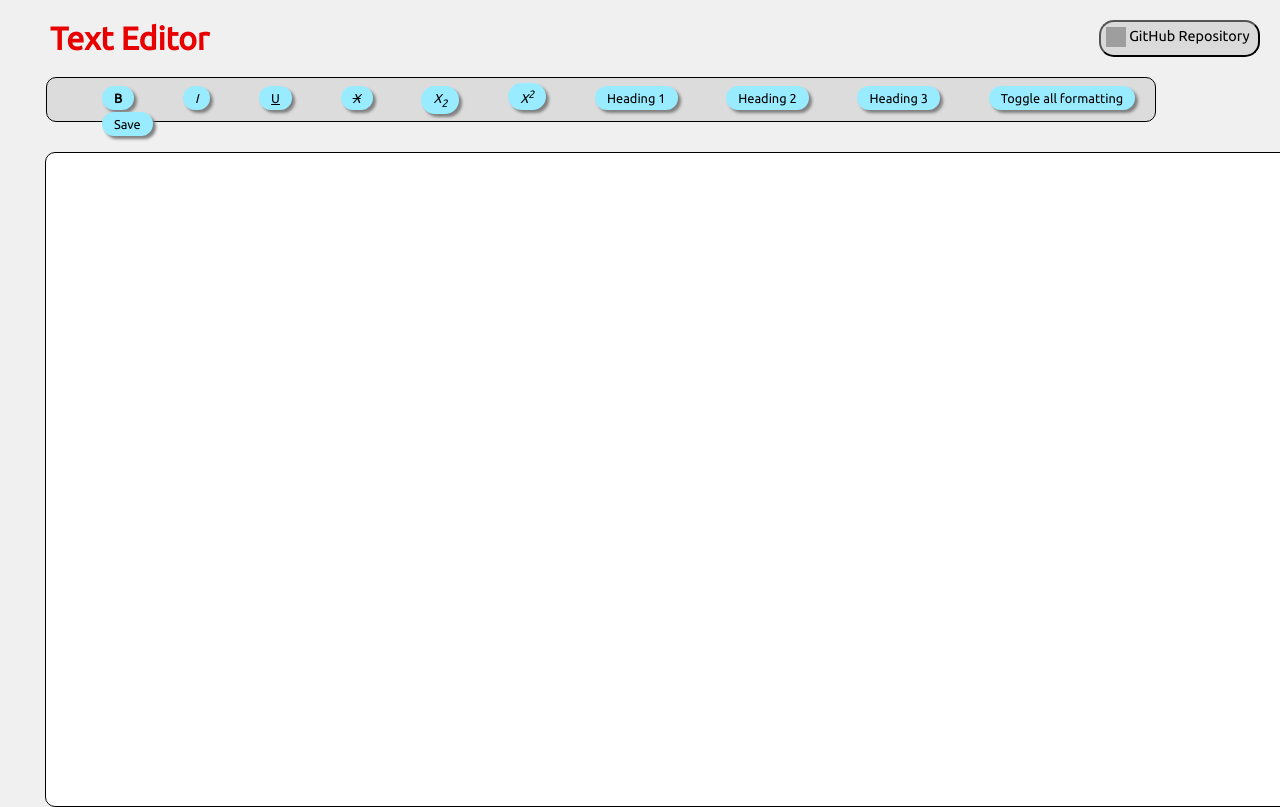
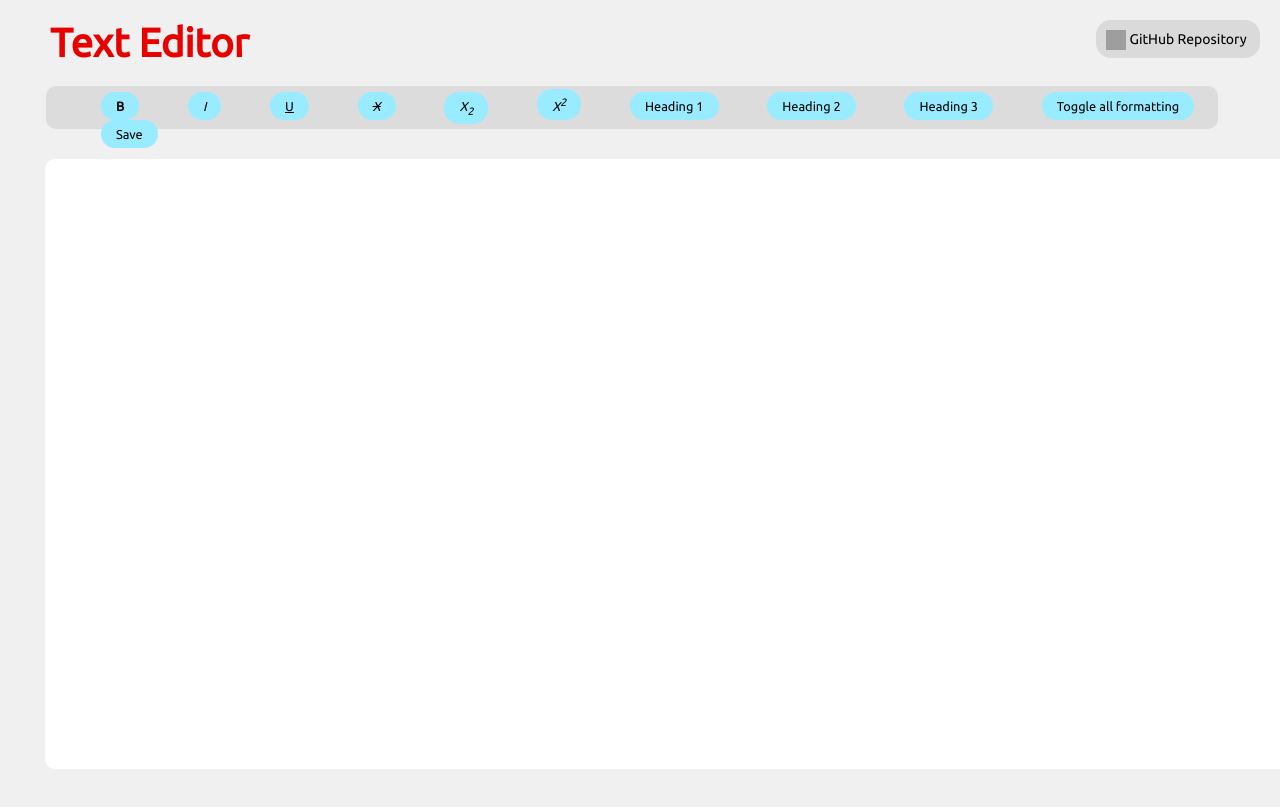
Before and after one commit to Legend-of-iPhoenix/editor, a plain HTML site: page docs/index.html in a window 1280 px wide. Shown: the top 807 px of the page. Drawn offline with Linux system fonts and the light colour scheme; grey boxes are pictures that could not be loaded.

Commit message:
Update style.css

```diff
--- a/docs/css/style.css
+++ b/docs/css/style.css
@@ -2,6 +2,7 @@
   font-family: 'Ubuntu', sans-serif;
   margin: auto auto;
   outline: none;
+  border: thin;
 }
 
 body {
@@ -14,13 +15,14 @@ h1 {
   margin-left: 50px;
   text-align: left;
   color: #E80000;
+  font-size: 250%;
 }
 
 #repo {
   text-decoration: none;
-  font-size: 45%;
+  font-size: 35%;
   margin: auto auto;
-  padding: 5px;
+  padding: 10px;
   text-align: center;
   padding-bottom: 8px;
   border-radius: 15px;
@@ -38,11 +40,10 @@ h1 {
 #toolbar {
   background-color: #DCDCDC;
   border-radius: 10px;
-  width: 85%;
+  width: 90%;
   height: 20px;
   padding: 10px;
   padding-bottom: 13px;
-  border: 1px solid;
   margin-left: 46px;
   position: sticky;
 }
@@ -51,34 +52,24 @@ h1 {
   transition: all .2s;
   color: #000;
   background-color: #99ebff;
-  padding: 5px 12px;
+  padding: 7px 15px;
   vertical-align: center;
   text-align: center;
   font-size: 80%;
   margin-left: 45px;
   margin-top: -7px;
   cursor: pointer;
-  border: none;
-  border-radius: 35px;
+  border-radius: 15px;
   transition: all 0.2s ease 0s;
   cursor: pointer;
-  -webkit-box-shadow: inset 0px 0px 5px #c1c1c1;
-     -moz-box-shadow: inset 0px 0px 5px #c1c1c1;
-          box-shadow: inset 0px 0px 5px #c1c1c1;
-  box-shadow: 3px 3px 3px grey;
 }
 
 #toolbar button:hover {
   cursor: pointer;
-  border: none;
   background-color: #00CCFF;
   /*   background-color: rgb(204, 255, 255); */
-  box-shadow: 0px 20px 20px  grey;
-  /* transform: translateY(-5px); */
-  -webkit-box-shadow: inset 0px 0px 5px #c1c1c1;
-     -moz-box-shadow: inset 0px 0px 5px #c1c1c1;
-          box-shadow: inset 0px 0px 5px #c1c1c1;
-  box-shadow: 3px 3px 3px grey;
+  transform: translateY(-5px);
+  box-shadow: 3px 3px 10px grey;
 }
 
 #toolbar button:active {
@@ -98,38 +89,15 @@ h1 {
 /* end toolbar, begin text box */
 
 #mainbox {
-  width: 1300px;
-  height: 650px;
-  padding-left: 3px;
-  padding-top: 3px;
+  width: 1307px;
+  height: 600px;
+  padding-left: 10px;
+  padding-top: 10px;
   margin-top: 30px;
   margin-left: 45px;
   border-radius: 10px;
-  border: 1px solid;
   background-color: #fff;
-  background-image: none;
-  background-size: 100% 17px;
   overflow: auto;
-  line-height: 17px;
   color: #000;
   background-repeat: repeat;
-  position: static;
 }
-
-/* Orginal here:
-#mainbox {
-  width: 620px;
-  height: 650px;
-  padding-left: 2px;
-  margin-top: 20px;
-  margin-left: 48px;
-  background-color: aliceblue;
-  border-radius: 3px;
-  border: 1px solid;
-  background-image: linear-gradient(red 1px, aliceblue 2px);
-  background-size: 100% 14px;
-  overflow: auto;
-  line-height: 14px;
-  background-repeat: repeat;
-}
-*/
```
